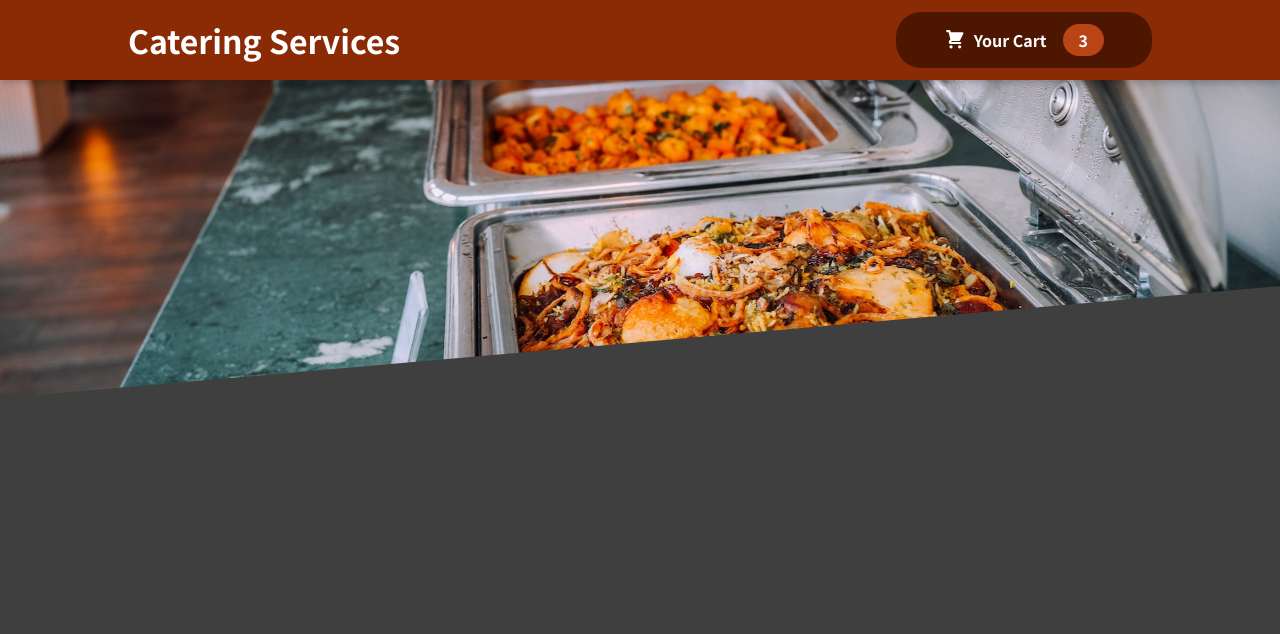
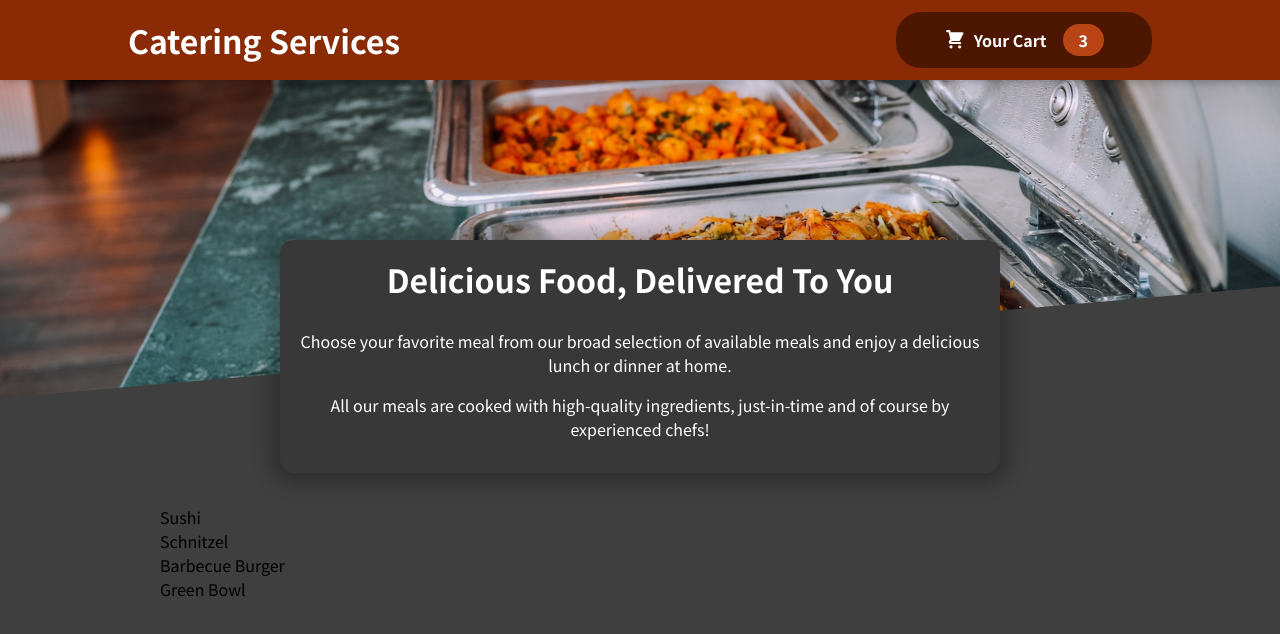
Before and after one commit to tonybejjani/REACT-food-order-app, a React (Create React App) app: page / in a window 1280 px wide. Shown: the top 634 px of the page. Built offline with nearby package versions, Linux system fonts and the light colour scheme.

Commit message:
Add Meals Component which contains 2 components:
First Component: MealsSummary.js
A simple summary baked inside the component.
Style with AvailableMeals.module.css

Second Component:
A list of Meals generated from Dummy Data.
To be further developed

```diff
--- a/src/App.js
+++ b/src/App.js
@@ -2,10 +2,15 @@
 import { React, Fragment } from 'react';
 
 import Header from './components/Layout/Header';
+import Meals from './components/Meals/Meals';
+
 function App() {
   return (
     <Fragment>
       <Header />
+      <main>
+        <Meals />
+      </main>
     </Fragment>
   );
 }
--- /dev/null
+++ b/src/components/Meals/AvailableMeals.js
@@ -0,0 +1,43 @@
+/** @format */
+
+import classes from './AvailableMeals.module.css';
+
+const DUMMY_MEALS = [
+  {
+    id: 'm1',
+    name: 'Sushi',
+    description: 'Finest fish and veggies',
+    price: 22.99,
+  },
+  {
+    id: 'm2',
+    name: 'Schnitzel',
+    description: 'A german specialty!',
+    price: 16.5,
+  },
+  {
+    id: 'm3',
+    name: 'Barbecue Burger',
+    description: 'American, raw, meaty',
+    price: 12.99,
+  },
+  {
+    id: 'm4',
+    name: 'Green Bowl',
+    description: 'Healthy...and green...',
+    price: 18.99,
+  },
+];
+
+const AvailableMeals = () => {
+  const mealsList = DUMMY_MEALS.map((meal) => {
+    return <li key={meal.id}>{meal.name}</li>;
+  });
+  return (
+    <section className={classes.meals}>
+      <ul>{mealsList}</ul>
+    </section>
+  );
+};
+
+export default AvailableMeals;
--- /dev/null
+++ b/src/components/Meals/AvailableMeals.module.css
@@ -0,0 +1,24 @@
+.meals {
+  max-width: 60rem;
+  width: 90%;
+  margin: 2rem auto;
+  animation: meals-appear 1s ease-out forwards;
+}
+
+.meals ul {
+  list-style: none;
+  margin: 0;
+  padding: 0;
+}
+
+@keyframes meals-appear {
+  from {
+    opacity: 0;
+    transform: translateY(3rem);
+  }
+
+  to {
+    opacity: 1;
+    transform: translateY(0);
+  }
+}
--- /dev/null
+++ b/src/components/Meals/Meals.js
@@ -0,0 +1,16 @@
+/** @format */
+
+import { React, Fragment } from 'react';
+import AvailableMeals from './AvailableMeals';
+import MealsSummary from './MealsSummary';
+
+const Meals = () => {
+  return (
+    <Fragment>
+      <MealsSummary />
+      <AvailableMeals />
+    </Fragment>
+  );
+};
+
+export default Meals;
--- /dev/null
+++ b/src/components/Meals/MealsSummary.js
@@ -0,0 +1,21 @@
+/** @format */
+
+import classes from './MealsSummary.module.css';
+
+const MealsSummary = () => {
+  return (
+    <section className={classes.summary}>
+      <h2>Delicious Food, Delivered To You</h2>
+      <p>
+        Choose your favorite meal from our broad selection of available meals
+        and enjoy a delicious lunch or dinner at home.
+      </p>
+      <p>
+        All our meals are cooked with high-quality ingredients, just-in-time and
+        of course by experienced chefs!
+      </p>
+    </section>
+  );
+};
+
+export default MealsSummary;
--- /dev/null
+++ b/src/components/Meals/MealsSummary.module.css
@@ -0,0 +1,18 @@
+.summary {
+  text-align: center;
+  max-width: 45rem;
+  width: 90%;
+  margin: auto;
+  margin-top: -10rem;
+  position: relative;
+  background-color: #383838;
+  color: white;
+  border-radius: 14px;
+  padding: 1rem;
+  box-shadow: 0 1px 18px 10px rgba(0, 0, 0, 0.25);
+}
+
+.summary h2 {
+  font-size: 2rem;
+  margin-top: 0;
+}
```
